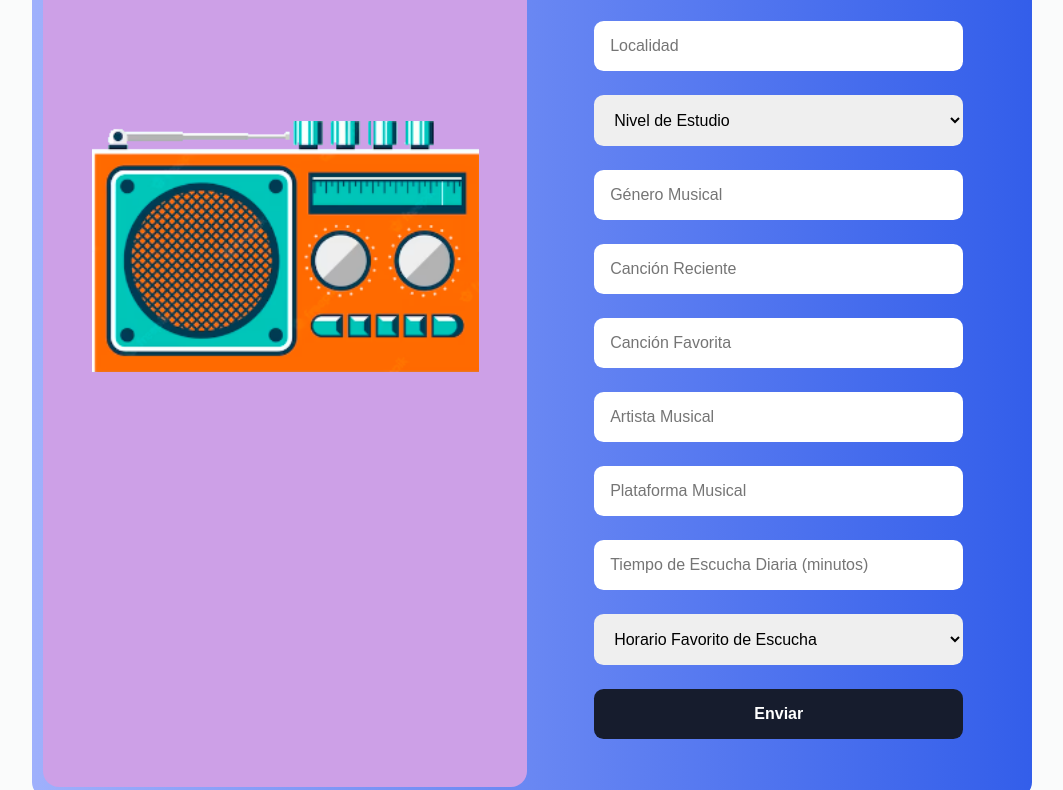
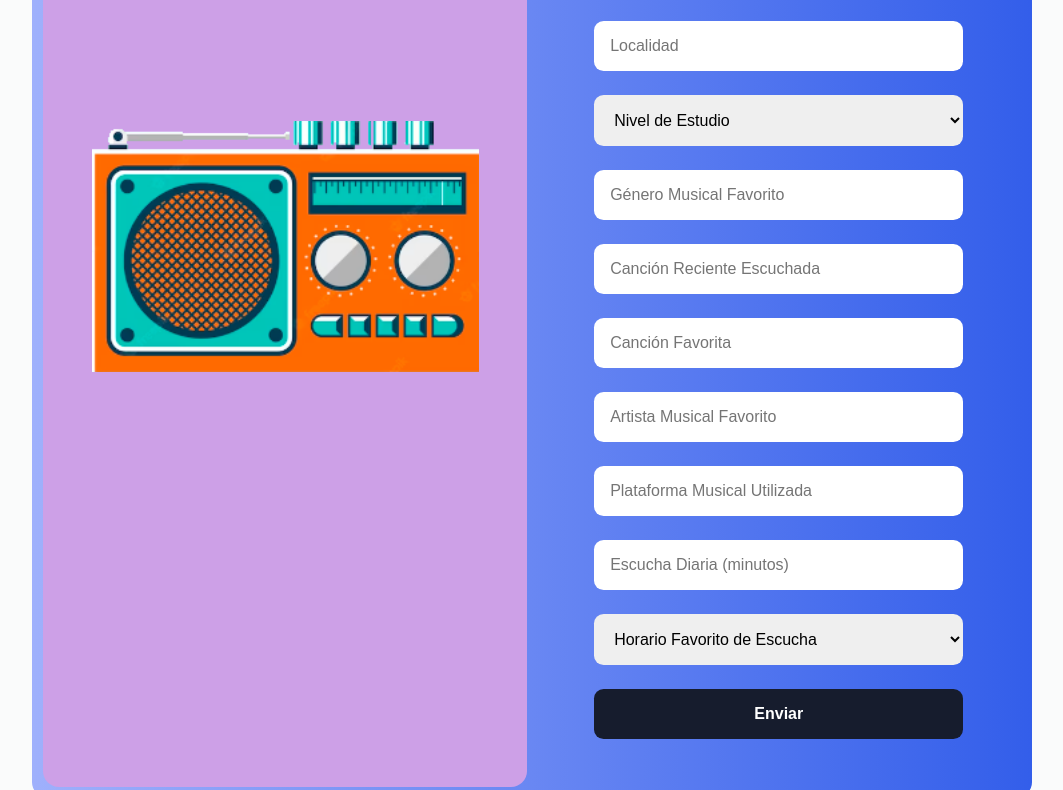
Before and after one commit to tonx117/encuesta_seminario, a website: page index.html in a window 1280 px wide. Shown: the part 385-1175 px from the top of the page, without its empty margins (108-1171 px from the left). Drawn offline with nearby package versions, Linux system fonts and the light colour scheme.

Commit message:
cambios index.html

```diff
--- a/index.html
+++ b/index.html
@@ -49,20 +49,20 @@
             <option value="secundaria">Secundaria</option>
             <option value="preparatoria">Terciario</option>
             <option value="preparatoria">Preparatoria</option>
-            <option value="universidad">Universidad</option>
+            <option value="universidad">Universitario</option>
             <option value="posgrado">Posgrado</option>
           </select>
 
           <input
             type="text"
-            placeholder="Género Musical"
+            placeholder="Género Musical Favorito"
             class="main__input"
             id="generomusicalregistro"
           />
 
           <input
             type="text"
-            placeholder="Canción Reciente"
+            placeholder="Canción Reciente Escuchada"
             class="main__input"
             id="cancionrecenteregistro"
           />
@@ -76,21 +76,21 @@
 
           <input
             type="text"
-            placeholder="Artista Musical"
+            placeholder="Artista Musical Favorito"
             class="main__input"
             id="artistamusicalregistro"
           />
 
           <input
             type="text"
-            placeholder="Plataforma Musical"
+            placeholder="Plataforma Musical Utilizada"
             class="main__input"
             id="plataformamusicalregistro"
           />
 
           <input
             type="number"
-            placeholder="Tiempo de Escucha Diaria (minutos)"
+            placeholder="Escucha Diaria (minutos)"
             class="main__input"
             id="tiempoescucharegistro"
           />
```
